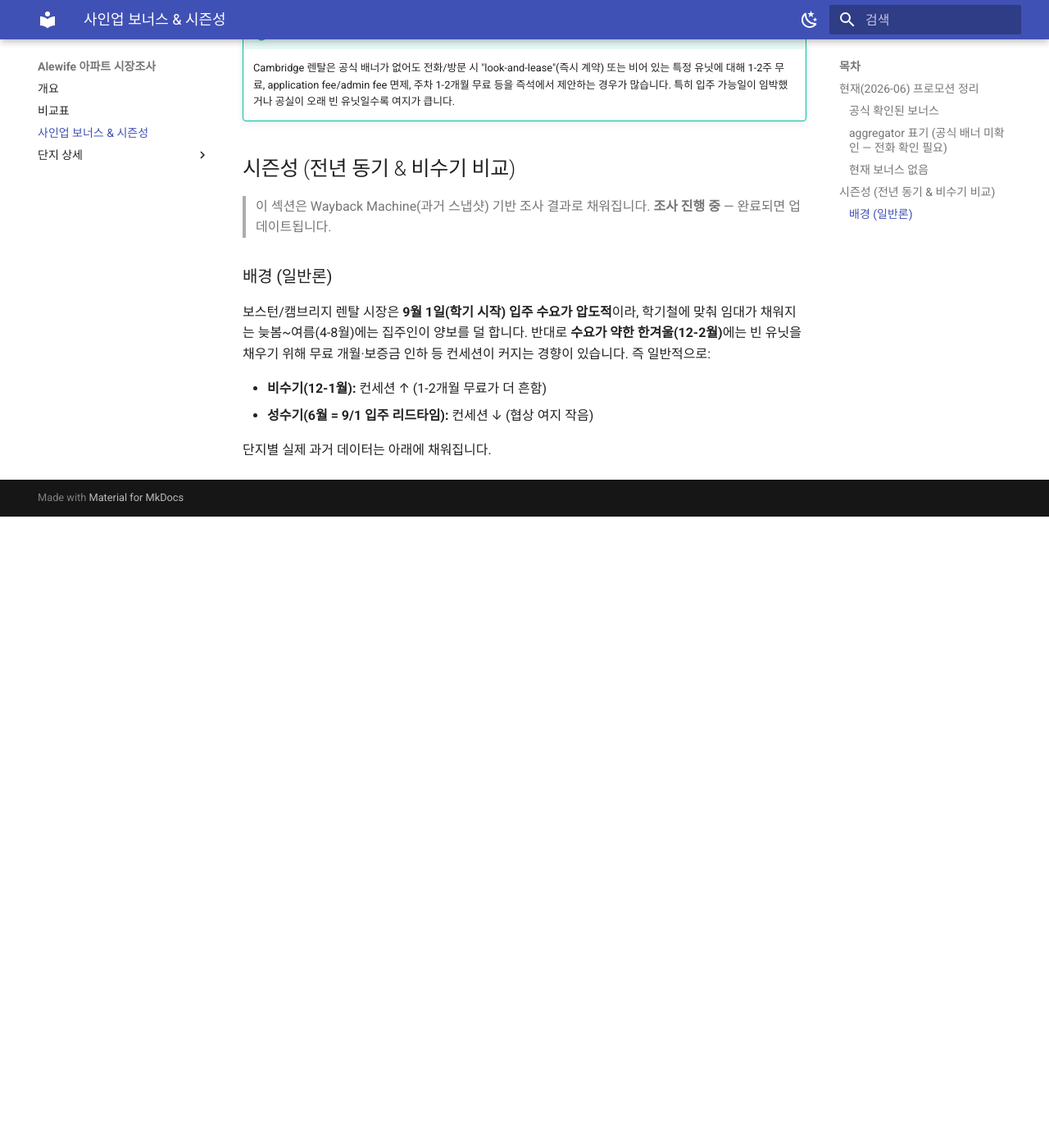
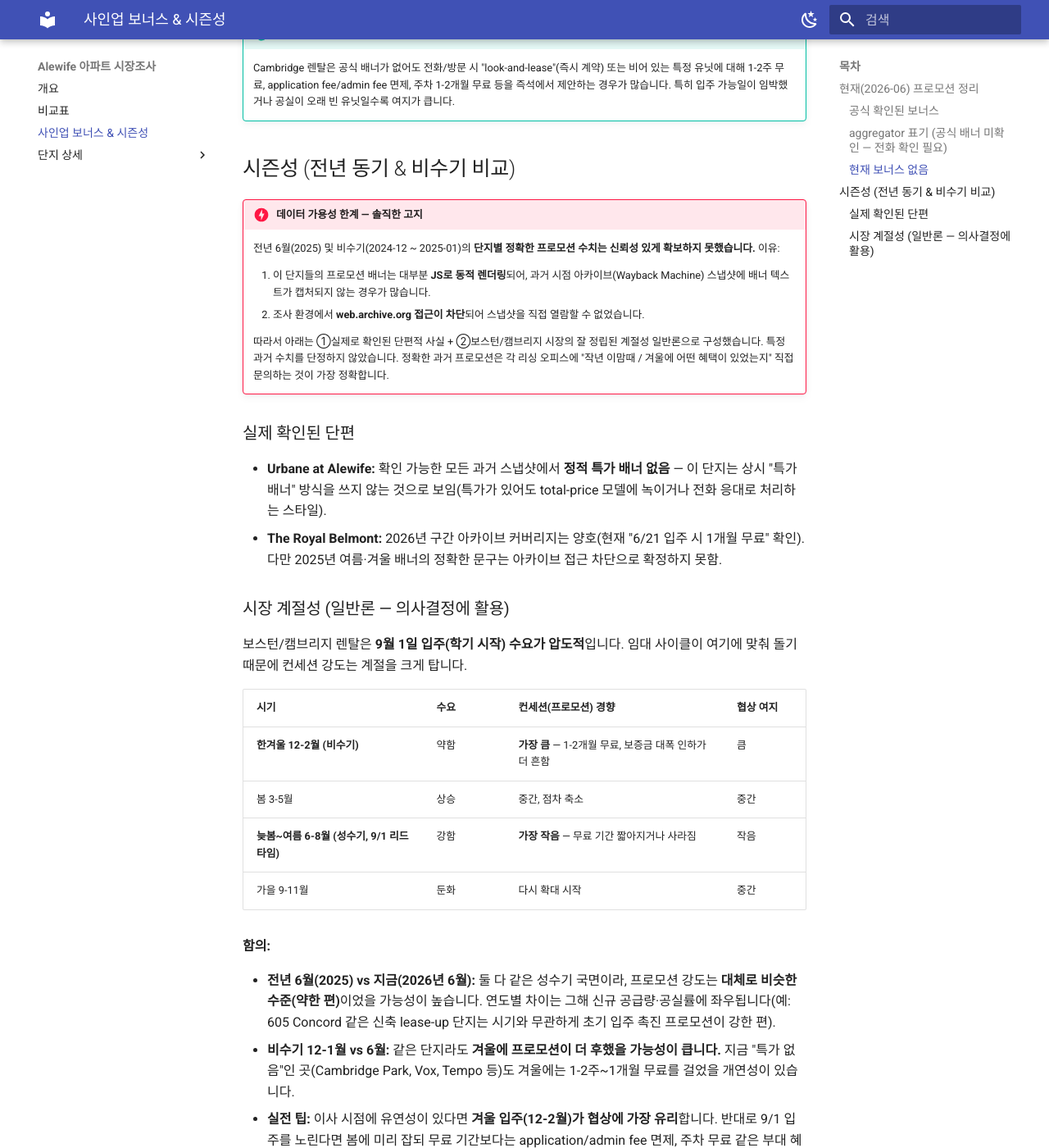
Before and after one commit to youngshk/boston-moving, an MkDocs documentation site: the page built from docs/promotions.md, in a window 1280 px wide and 1400 px high, scrolled down 1153 px. Shown: the whole window at 82% size. Built offline with MkDocs 1.6.1 and Material for MkDocs 9.7.7, drawn with Linux system fonts in a browser that asks for light colours; before the commit the page ends 1783 px from its top, so only the background shows below that; some of the changed text lies outside the part shown.

Commit message:
시즌성(과거 프로모션) 섹션 보강 + 데이터 한계 고지
Co-Authored-By: Claude Opus 4.8 (1M context) <noreply@anthropic.com>

```diff
--- a/docs/promotions.md
+++ b/docs/promotions.md
@@ -33,13 +33,32 @@ Cambridge Park, Vox on Two, Tempo(스튜디오/1BR), 605 Concord(스튜디오/1B
 
 ## 시즌성 (전년 동기 & 비수기 비교)
 
-> 이 섹션은 Wayback Machine(과거 스냅샷) 기반 조사 결과로 채워집니다. **조사 진행 중** — 완료되면 업데이트됩니다.
+!!! danger "데이터 가용성 한계 — 솔직한 고지"
+    전년 6월(2025) 및 비수기(2024-12 ~ 2025-01)의 **단지별 정확한 프로모션 수치는 신뢰성 있게 확보하지 못했습니다.** 이유:
 
-### 배경 (일반론)
+    1. 이 단지들의 프로모션 배너는 대부분 **JS로 동적 렌더링**되어, 과거 시점 아카이브(Wayback Machine) 스냅샷에 배너 텍스트가 캡처되지 않는 경우가 많습니다.
+    2. 조사 환경에서 **web.archive.org 접근이 차단**되어 스냅샷을 직접 열람할 수 없었습니다.
 
-보스턴/캠브리지 렌탈 시장은 **9월 1일(학기 시작) 입주 수요가 압도적**이라, 학기철에 맞춰 임대가 채워지는 늦봄~여름(4-8월)에는 집주인이 양보를 덜 합니다. 반대로 **수요가 약한 한겨울(12-2월)**에는 빈 유닛을 채우기 위해 무료 개월·보증금 인하 등 컨세션이 커지는 경향이 있습니다. 즉 일반적으로:
+    따라서 아래는 ①실제로 확인된 단편적 사실 + ②보스턴/캠브리지 시장의 잘 정립된 계절성 일반론으로 구성했습니다. 특정 과거 수치를 단정하지 않았습니다. 정확한 과거 프로모션은 각 리싱 오피스에 "작년 이맘때 / 겨울에 어떤 혜택이 있었는지" 직접 문의하는 것이 가장 정확합니다.
 
-- **비수기(12-1월):** 컨세션 ↑ (1-2개월 무료가 더 흔함)
-- **성수기(6월 = 9/1 입주 리드타임):** 컨세션 ↓ (협상 여지 작음)
+### 실제 확인된 단편
 
-단지별 실제 과거 데이터는 아래에 채워집니다.
+- **Urbane at Alewife:** 확인 가능한 모든 과거 스냅샷에서 **정적 특가 배너 없음** — 이 단지는 상시 "특가 배너" 방식을 쓰지 않는 것으로 보임(특가가 있어도 total-price 모델에 녹이거나 전화 응대로 처리하는 스타일).
+- **The Royal Belmont:** 2026년 구간 아카이브 커버리지는 양호(현재 "6/21 입주 시 1개월 무료" 확인). 다만 2025년 여름·겨울 배너의 정확한 문구는 아카이브 접근 차단으로 확정하지 못함.
+
+### 시장 계절성 (일반론 — 의사결정에 활용)
+
+보스턴/캠브리지 렌탈은 **9월 1일 입주(학기 시작) 수요가 압도적**입니다. 임대 사이클이 여기에 맞춰 돌기 때문에 컨세션 강도는 계절을 크게 탑니다.
+
+| 시기 | 수요 | 컨세션(프로모션) 경향 | 협상 여지 |
+|---|---|---|---|
+| **한겨울 12-2월 (비수기)** | 약함 | **가장 큼** — 1-2개월 무료, 보증금 대폭 인하가 더 흔함 | 큼 |
+| 봄 3-5월 | 상승 | 중간, 점차 축소 | 중간 |
+| **늦봄~여름 6-8월 (성수기, 9/1 리드타임)** | 강함 | **가장 작음** — 무료 기간 짧아지거나 사라짐 | 작음 |
+| 가을 9-11월 | 둔화 | 다시 확대 시작 | 중간 |
+
+**함의:**
+
+- **전년 6월(2025) vs 지금(2026년 6월):** 둘 다 같은 성수기 국면이라, 프로모션 강도는 **대체로 비슷한 수준(약한 편)**이었을 가능성이 높습니다. 연도별 차이는 그해 신규 공급량·공실률에 좌우됩니다(예: 605 Concord 같은 신축 lease-up 단지는 시기와 무관하게 초기 입주 촉진 프로모션이 강한 편).
+- **비수기 12-1월 vs 6월:** 같은 단지라도 **겨울에 프로모션이 더 후했을 가능성이 큽니다.** 지금 "특가 없음"인 곳(Cambridge Park, Vox, Tempo 등)도 겨울에는 1-2주~1개월 무료를 걸었을 개연성이 있습니다.
+- **실전 팁:** 이사 시점에 유연성이 있다면 **겨울 입주(12-2월)가 협상에 가장 유리**합니다. 반대로 9/1 입주를 노린다면 봄에 미리 잡되 무료 기간보다는 application/admin fee 면제, 주차 무료 같은 부대 혜택을 협상 포인트로 삼는 편이 현실적입니다.
```
